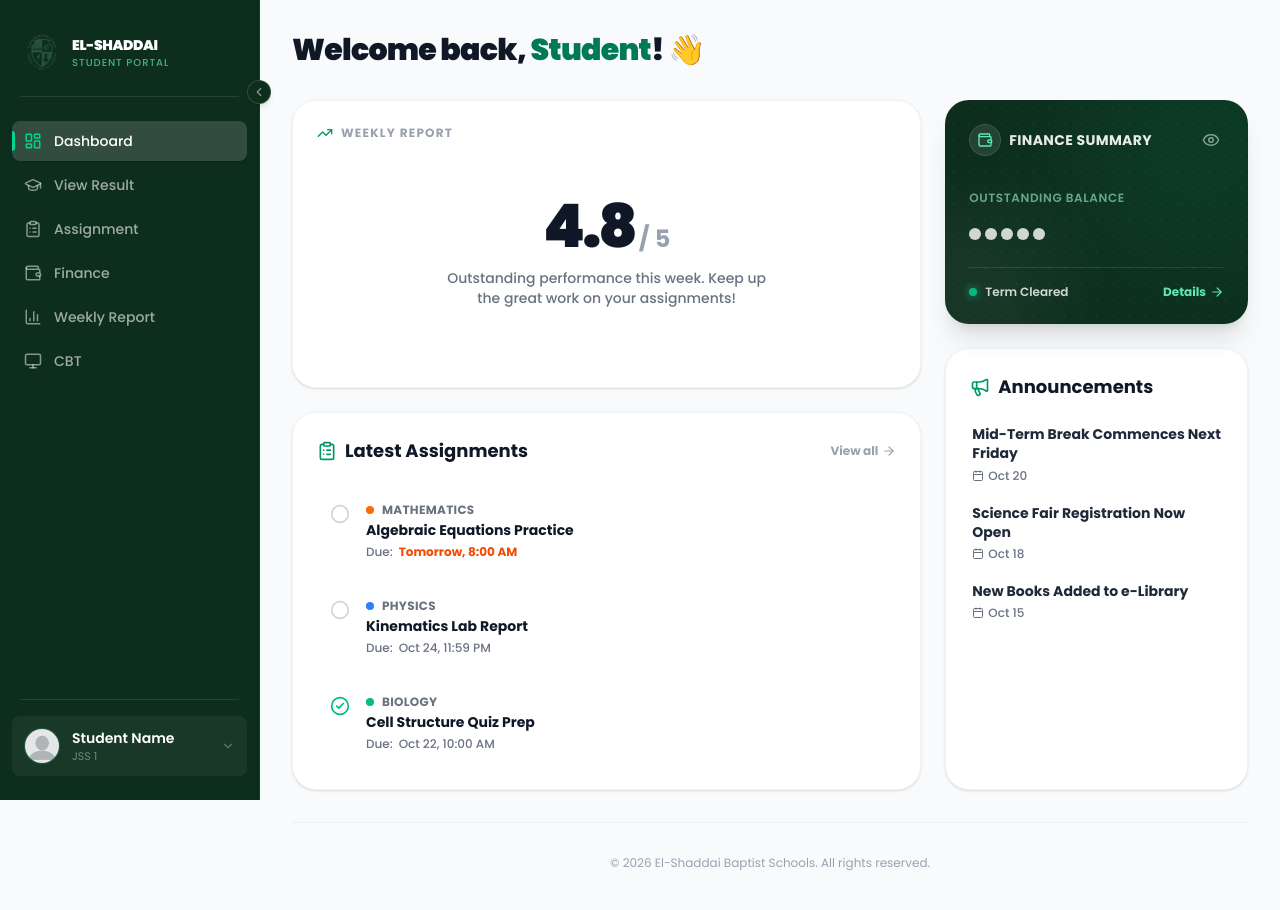
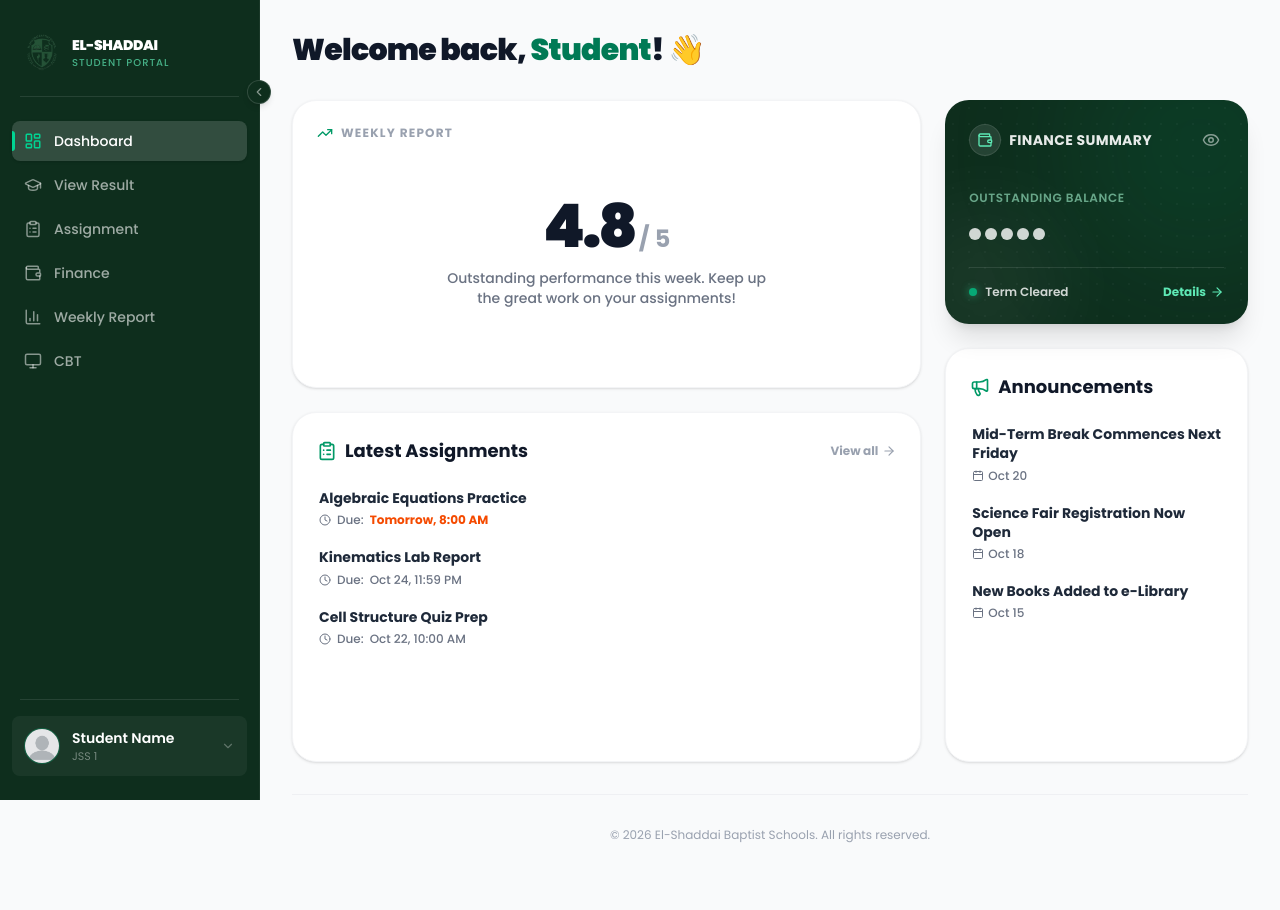
Before and after one commit to Ireoluuwa/elshaddaibaptistschools-ui, a Next.js app: page /portal/student in a window 1280 px wide. Shown: the top 910 px of the page. Built offline with nearby package versions, Linux system fonts and the light colour scheme.

Commit message:
feat: implement student dashboard page and assignments widget

```diff
--- a/app/portal/student/page.tsx
+++ b/app/portal/student/page.tsx
@@ -18,7 +18,7 @@ export default function StudentDashboardPage() {
           <div className="order-3 lg:order-none h-auto md:h-72">
              <WeeklyReportWidget />
           </div>
-          <div className="order-2 lg:order-none flex-1 min-h-[350px]">
+          <div className="order-2 lg:order-none flex-1 lg:min-h-[350px]">
              <AssignmentsWidget />
           </div>
         </div>
@@ -28,7 +28,7 @@ export default function StudentDashboardPage() {
           <div className="order-4 lg:order-none h-48 md:h-56 shrink-0">
              <FinanceWidget />
           </div>
-          <div className="order-1 lg:order-none flex-1 min-h-[350px]">
+          <div className="order-1 lg:order-none flex-1 lg:min-h-[350px]">
              <AnnouncementsWidget />
           </div>
         </div>
--- a/components/student/dashboard/AssignmentsWidget.tsx
+++ b/components/student/dashboard/AssignmentsWidget.tsx
@@ -2,33 +2,24 @@
 
 import React from "react";
 import { motion } from "framer-motion";
-import { ClipboardList, ArrowRight, CheckCircle2, Circle } from "lucide-react";
+import { ClipboardList, ArrowRight, Clock } from "lucide-react";
 import Link from "next/link";
 
 const mockAssignments = [
   {
     id: 1,
-    subject: "Mathematics",
     title: "Algebraic Equations Practice",
     dueDate: "Tomorrow, 8:00 AM",
-    status: "pending",
-    color: "bg-orange-500",
   },
   {
     id: 2,
-    subject: "Physics",
     title: "Kinematics Lab Report",
     dueDate: "Oct 24, 11:59 PM",
-    status: "pending",
-    color: "bg-blue-500",
   },
   {
     id: 3,
-    subject: "Biology",
     title: "Cell Structure Quiz Prep",
     dueDate: "Oct 22, 10:00 AM",
-    status: "completed",
-    color: "bg-emerald-500",
   },
 ];
 
@@ -53,34 +44,18 @@ const AssignmentsWidget = () => {
         </Link>
       </div>
 
-      <div className="flex-1 flex flex-col gap-3">
+      <div className="flex-1 flex flex-col gap-5">
         {mockAssignments.map((assignment) => (
           <div
             key={assignment.id}
-            className="flex items-start gap-4 p-3 rounded-2xl hover:bg-gray-50 transition-colors border border-transparent hover:border-gray-100"
+            className="group cursor-pointer border-l-2 border-transparent hover:border-emerald-500 pl-3 -ml-3 transition-all"
           >
-            <div className="pt-0.5">
-              {assignment.status === "completed" ? (
-                <CheckCircle2 className="text-emerald-500" size={20} />
-              ) : (
-                <Circle className="text-gray-300" size={20} />
-              )}
-            </div>
-
-            <div className="flex-1 min-w-0">
-              <div className="flex items-center gap-2 mb-0.5">
-                <span className={`w-2 h-2 rounded-full ${assignment.color}`} />
-                <p className="text-xs font-bold text-gray-500 uppercase tracking-wide">
-                  {assignment.subject}
-                </p>
-              </div>
-              <h3 className="text-sm font-bold text-gray-900 truncate pr-4">
-                {assignment.title}
-              </h3>
-              <p className="text-xs text-gray-500 mt-1 font-medium flex items-center gap-1.5">
-                Due: <span className={assignment.status === "pending" && assignment.dueDate.includes("Tomorrow") ? "text-orange-600 font-bold" : ""}>{assignment.dueDate}</span>
-              </p>
-            </div>
+            <h3 className="text-sm font-bold text-gray-800 leading-snug group-hover:text-emerald-700 transition-colors">
+              {assignment.title}
+            </h3>
+            <p className="text-xs text-gray-500 mt-1 font-medium flex items-center gap-1.5">
+              <Clock size={12} /> Due: <span className={assignment.dueDate.includes("Tomorrow") ? "text-orange-600 font-bold" : ""}>{assignment.dueDate}</span>
+            </p>
           </div>
         ))}
       </div>
```
